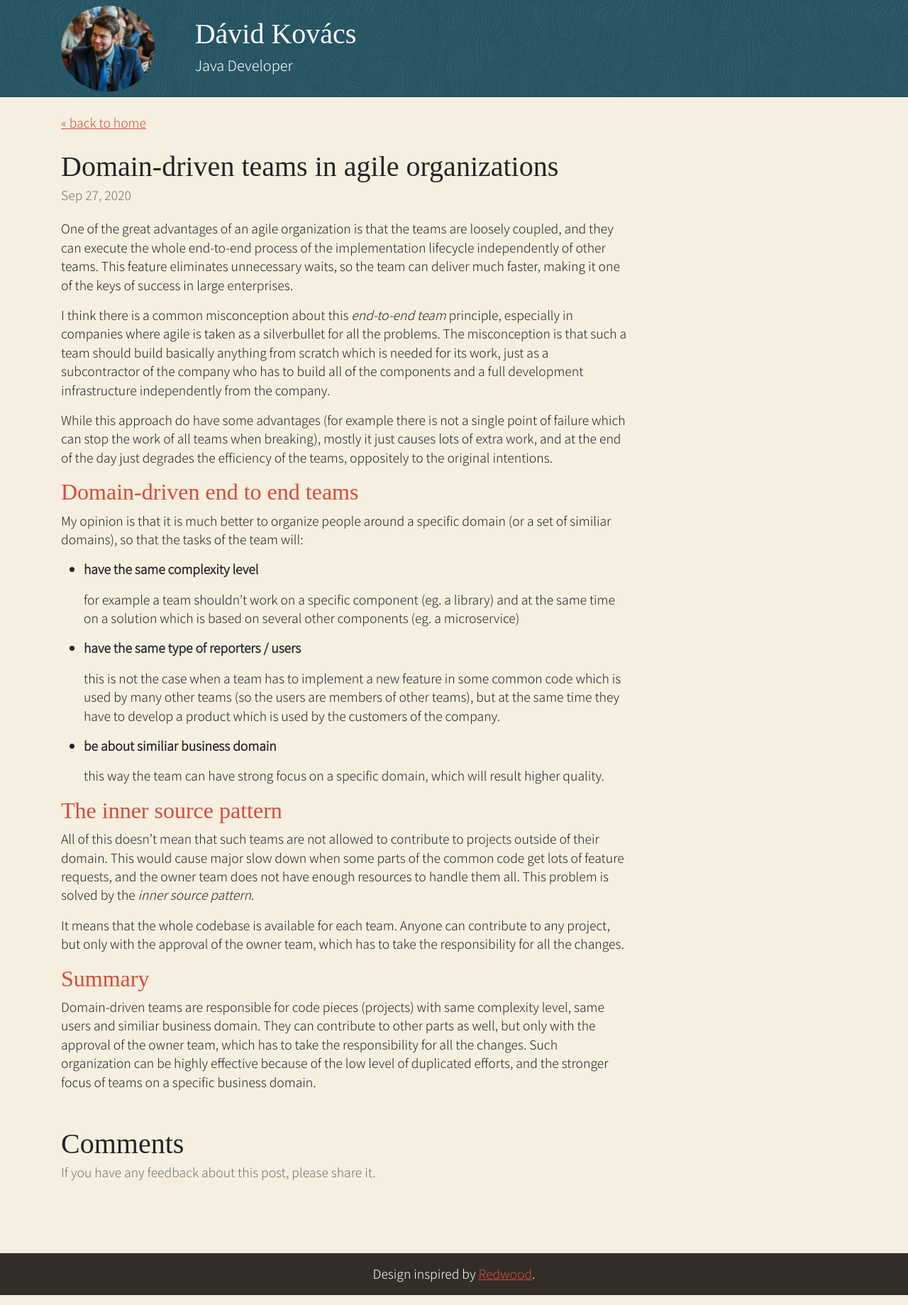
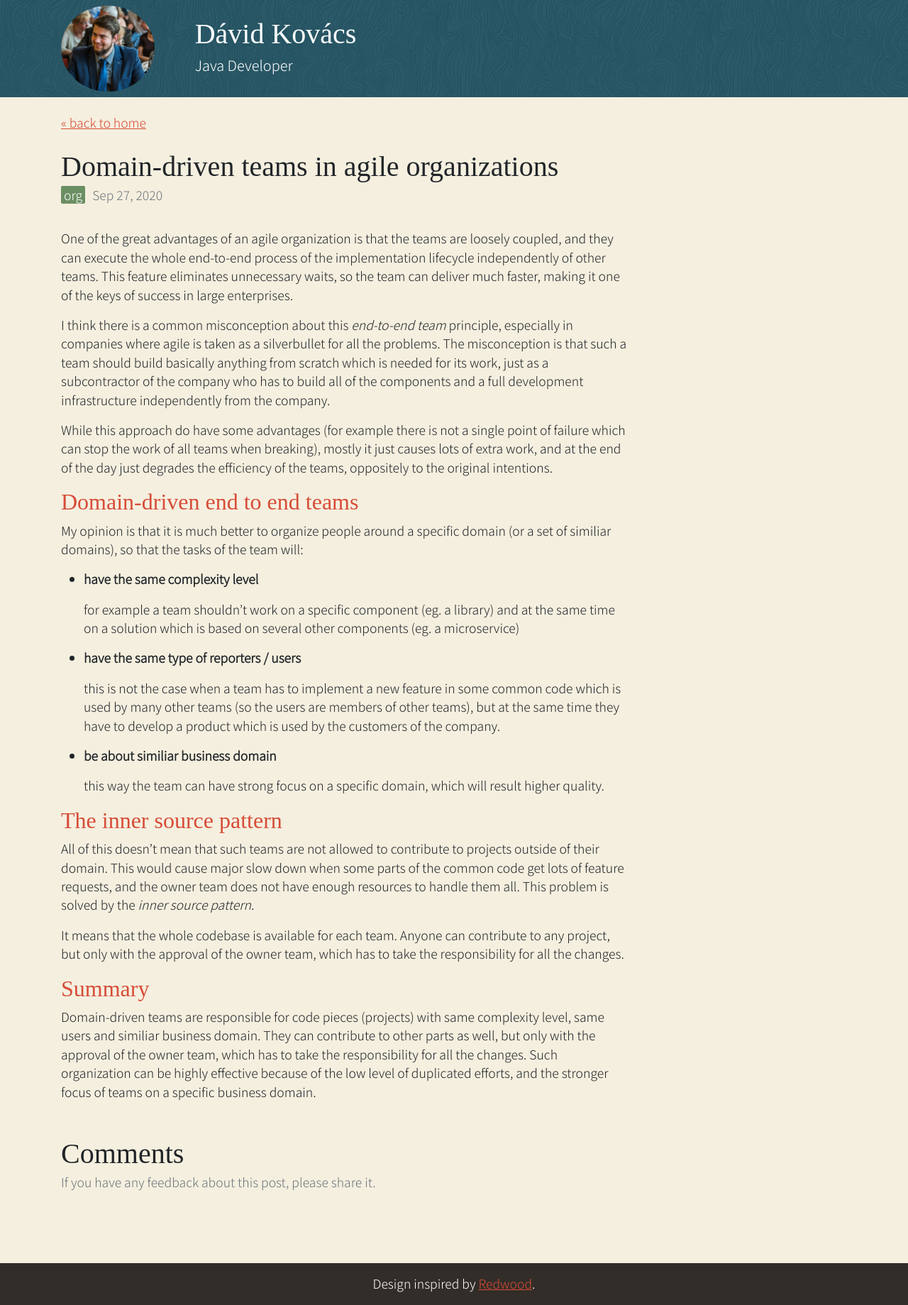
Before and after one commit to dadikovi/dadikovi.github.io, a Jekyll site: the page built from _posts/2020-09-27-ddd-vs-agile.markdown, in a window 1280 px wide. Shown: the whole page at 71% size. Built offline with Jekyll 4.4.1, drawn with Linux system fonts in a browser that asks for light colours; nearby versions of some CDN libraries; comment, search, counter and statistics services are not loaded.

Commit message:
Third post

```diff
--- a/_layouts/post.html
+++ b/_layouts/post.html
@@ -5,25 +5,11 @@ layout: default
     <span class="back-to-home-link"><a href="/">« back to home</a></span>
     <header class="post-header">
         <h1 class="post-title p-name" itemprop="name headline">{{ page.title | escape }}</h1>
-        <p class="post-meta text-secondary">
+        <span class="text-secondary">
+            <span class="post-category bg-green">{{ page.categories }}</span>
             {%- assign date_format = site.minima.date_format | default: "%b %-d, %Y" -%}
-            <time class="dt-published" datetime="{{ page.date | date_to_xmlschema }}" itemprop="datePublished">
-                {{ page.date | date: date_format }}
-            </time>
-            {%- if page.modified_date -%}
-            ~
-            {%- assign mdate = page.modified_date | date_to_xmlschema -%}
-            <time class="dt-modified" datetime="{{ mdate }}" itemprop="dateModified">
-                {{ mdate | date: date_format }}
-            </time>
-            {%- endif -%}
-            {%- if page.author -%}
-            • {% for author in page.author %}
-            <span itemprop="author" itemscope itemtype="http://schema.org/Person">
-            <span class="p-author h-card" itemprop="name">{{ author }}</span></span>
-            {%- if forloop.last == false %}, {% endif -%}
-            {% endfor %}
-            {%- endif -%}</p>
+            {{ page.date | date: date_format }}
+        </span>
     </header>
 
     <div class="post-content e-content" itemprop="articleBody">
--- a/style.css
+++ b/style.css
@@ -72,9 +72,16 @@ code {
 }
 
 .post-content {
-    margin-bottom: 50px;
+    margin: 30px 0px 50px 0px;
 }
 
 .progress {
     background-color: transparent !important;
 }
+
+.post-category {
+    color: white;
+    padding: 0px 4px;
+    border-radius: 2px;
+    margin-right: 10px;
+}
```
Also changed, not shown: _layouts/home.html (+4 -4 lines), _posts/2020-11-13-how-i-get-things-done.markdown (added, +27 -0 lines).
